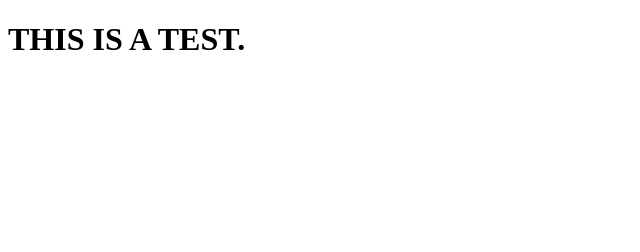
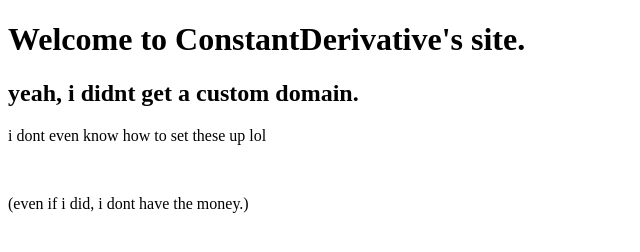
Before and after one commit to ConstantDerivative/ConstantDerivative.github.io, a plain HTML site: page index.html in a window 1280 px wide. Shown: the whole page, without its empty margins (0-640 px from the left). Drawn offline with Linux system fonts and the light colour scheme.

Commit message:
Updated text
Added some headings to test

```diff
--- a/index.html
+++ b/index.html
@@ -1,6 +1,13 @@
 <!DOCTYPE html>
 <html>
+<head>
+<title>Hi. This is my site.</title>
+</head>
 <body>
-<h1>THIS IS A TEST.</h1>
+<h1>Welcome to ConstantDerivative's site.</h1>
+<h2>yeah, i didnt get a custom domain.</h2>
+<p>i dont even know how to set these up lol</p>
+<br>
+<p>&#40;even if i did, i dont have the money.&#41;</p>
 </body>
 </html>
```
